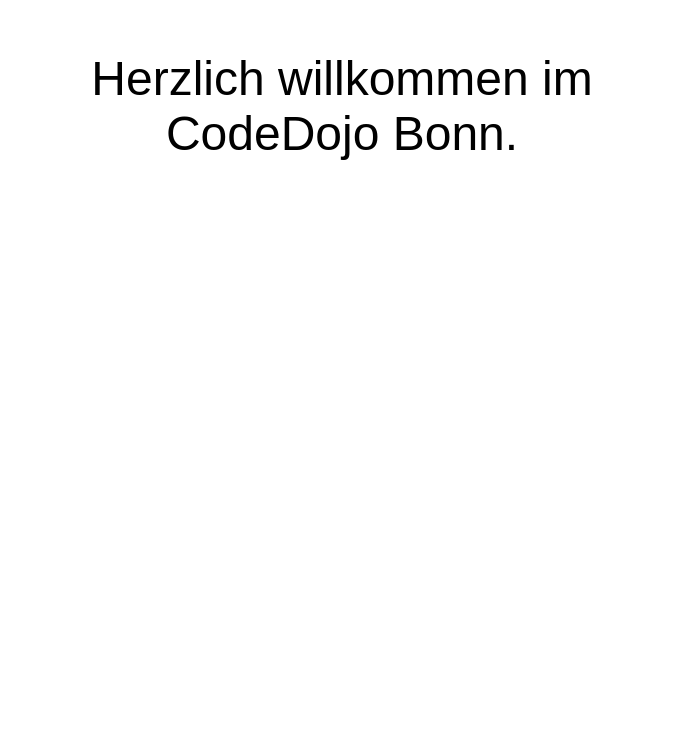
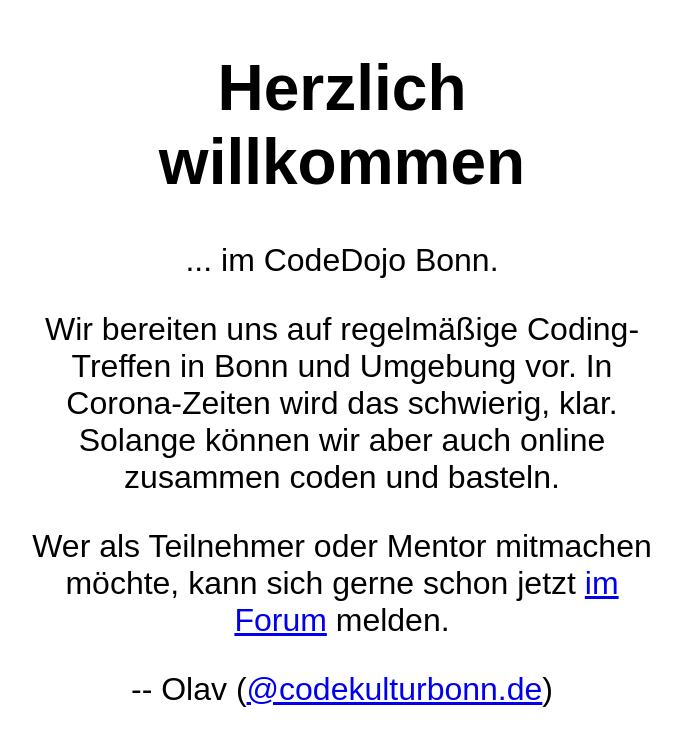
Before and after one commit to coderdojobonn/coderdojobonn.github.io, a plain HTML site: page index.html in a window 1280 px wide. Shown: the part 328-1074 px from the top of the page, without its empty margins (298-979 px from the left). Before the commit the page ends 868 px from the top, so only its background shows below. Drawn offline with Linux system fonts and the light colour scheme; a small style sheet from the web is missing.

Commit message:
Update index.html

```diff
--- a/index.html
+++ b/index.html
@@ -8,7 +8,7 @@
     <style>
     main {
       font-family: Hack, sans-serif;
-      font-size: 3em;
+      font-size: 2em;
       width: 50%;
       text-align: center;
       margin: 30% auto;
@@ -17,7 +17,12 @@
   </head>
   <body>
     <main>
-      Herzlich willkommen im CodeDojo Bonn.
+      <h1>Herzlich willkommen</h1>
+      <p>... im CodeDojo Bonn.</p>
+      <p>Wir bereiten uns auf regelmäßige Coding-Treffen in Bonn und Umgebung vor. In Corona-Zeiten wird das schwierig, klar.
+        Solange können wir aber auch online zusammen coden und basteln.</p>
+      <p>Wer als Teilnehmer oder Mentor mitmachen möchte, kann sich gerne schon jetzt <a href="https://bonn.community/t/coderdojo-bonn-erst-einmal-online/1219">im Forum</a> melden.</p>
+      <p>-- Olav (<a href="https://codekulturbonn.de">@codekulturbonn.de</a>)</p>
     </main>
   </body>
 </html>
```
